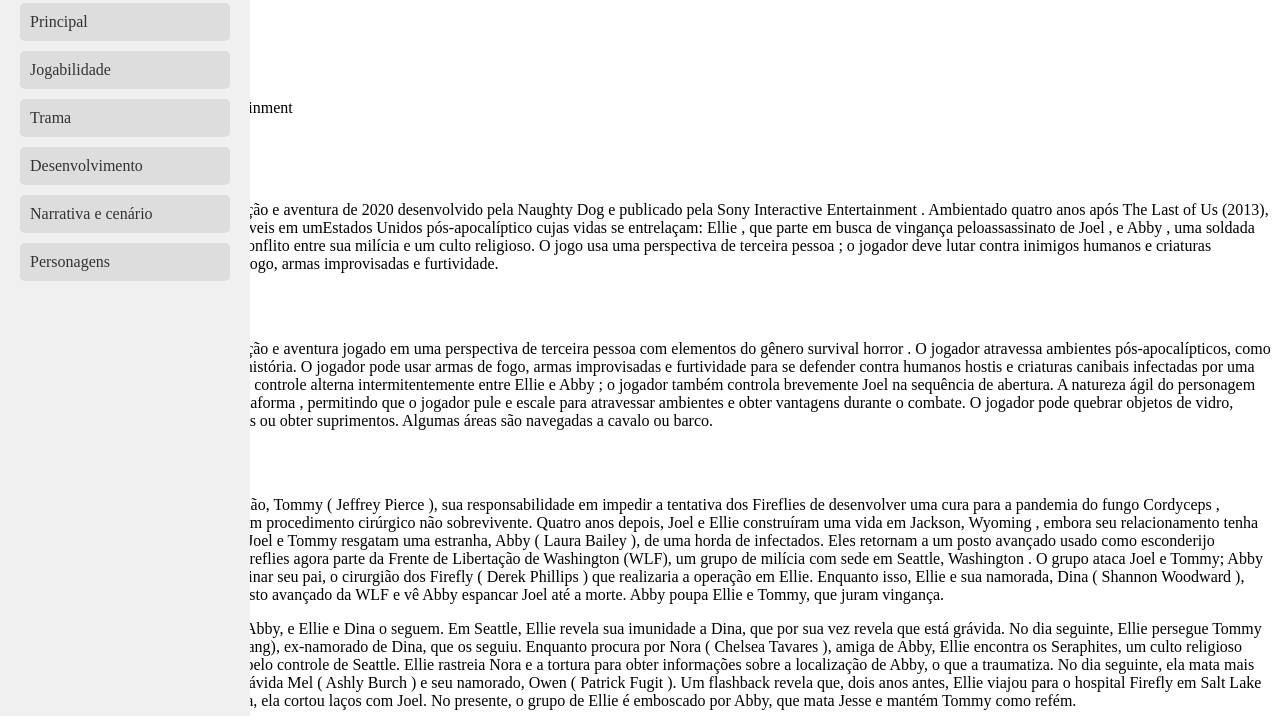
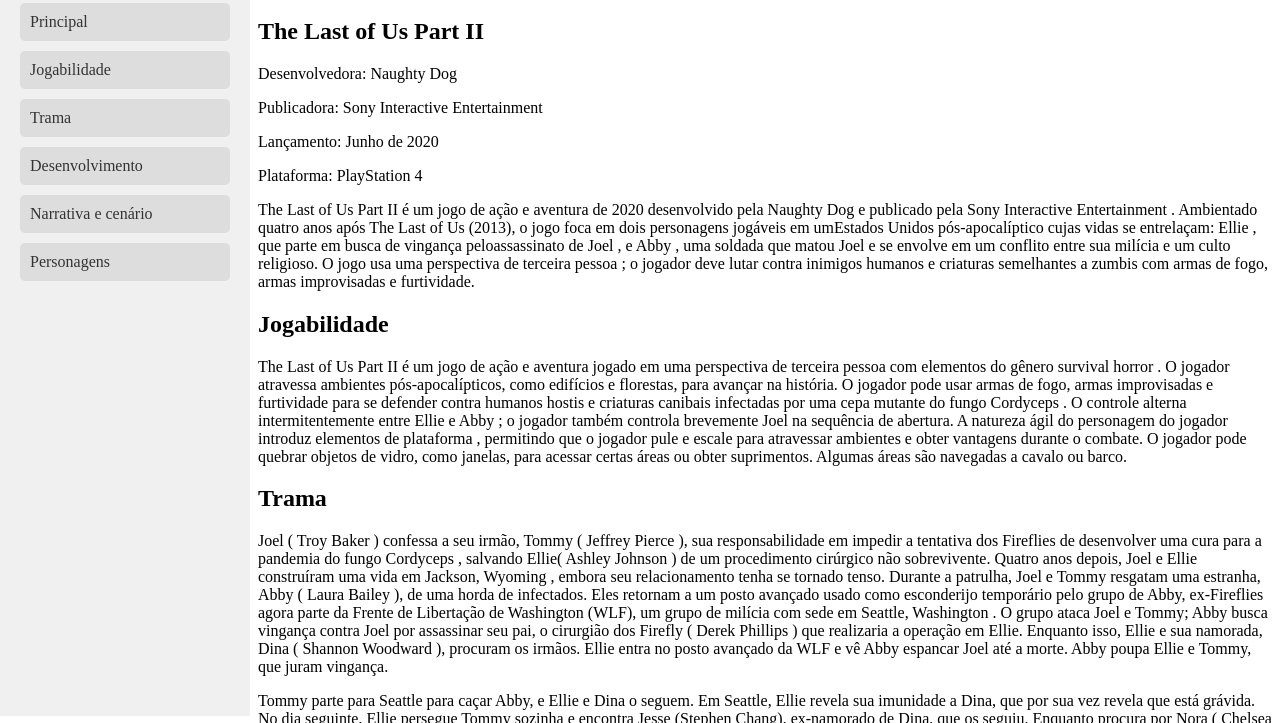
Before and after one commit to hunctar/Dio_Santander_Frontend, a plain HTML site: page Wikipedia/index.html in a window 1280 px wide. Shown: the part 84-807 px from the top of the page. Drawn offline with Linux system fonts and the light colour scheme.

Commit message:
criada classe conteudo principal e estilizado com o style.css

```diff
--- a/Wikipedia/index.html
+++ b/Wikipedia/index.html
@@ -22,7 +22,7 @@
         </ul>
     </div>
     </header>
-<main>
+<main class="conteudo_principal">
     <h1>Jogos</h1>
     <hr>
     <h2 id="principal">The Last of Us Part II</h2>
--- a/Wikipedia/style.css
+++ b/Wikipedia/style.css
@@ -35,3 +35,7 @@
 .sidebar-menu a:hover {
   background-color: #ccc; /* Cor de fundo ao passar o mouse */
 }
+
+.conteudo_principal{
+    margin-left: 250px;
+}
```
